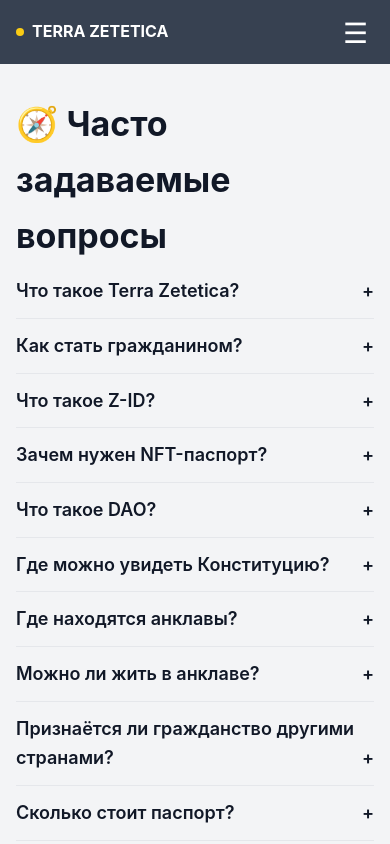
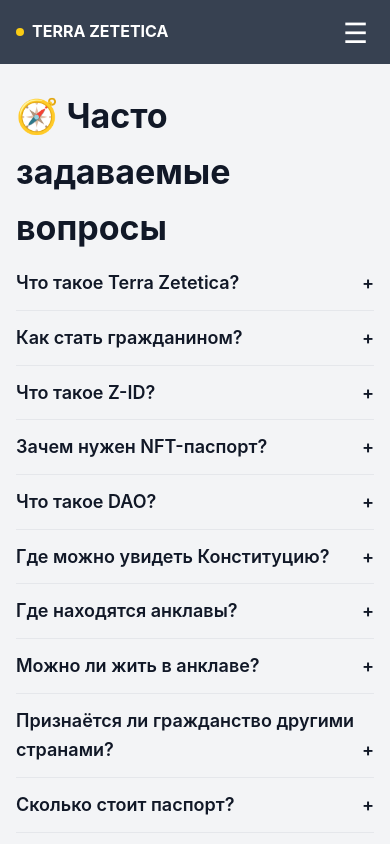
Before and after one commit to kardinalmarkov/terra-zetetica, a Next.js app: page /faq in a window 390 px wide. Shown: the top 844 px of the page. Built offline with nearby package versions, Linux system fonts and the light colour scheme.

Commit message:
Update globals.css

```diff
--- a/styles/globals.css
+++ b/styles/globals.css
@@ -129,6 +129,13 @@ body {
   padding: 2rem 1rem;
   font-size: 17px;
   line-height: 1.65;
+}
+
+/* Mobile adjustment */
+@media (max-width: 640px) {
+  .wrapper {
+    padding: 1.5rem 1rem;
+  }
 }
 
 .wrapper p {
```
